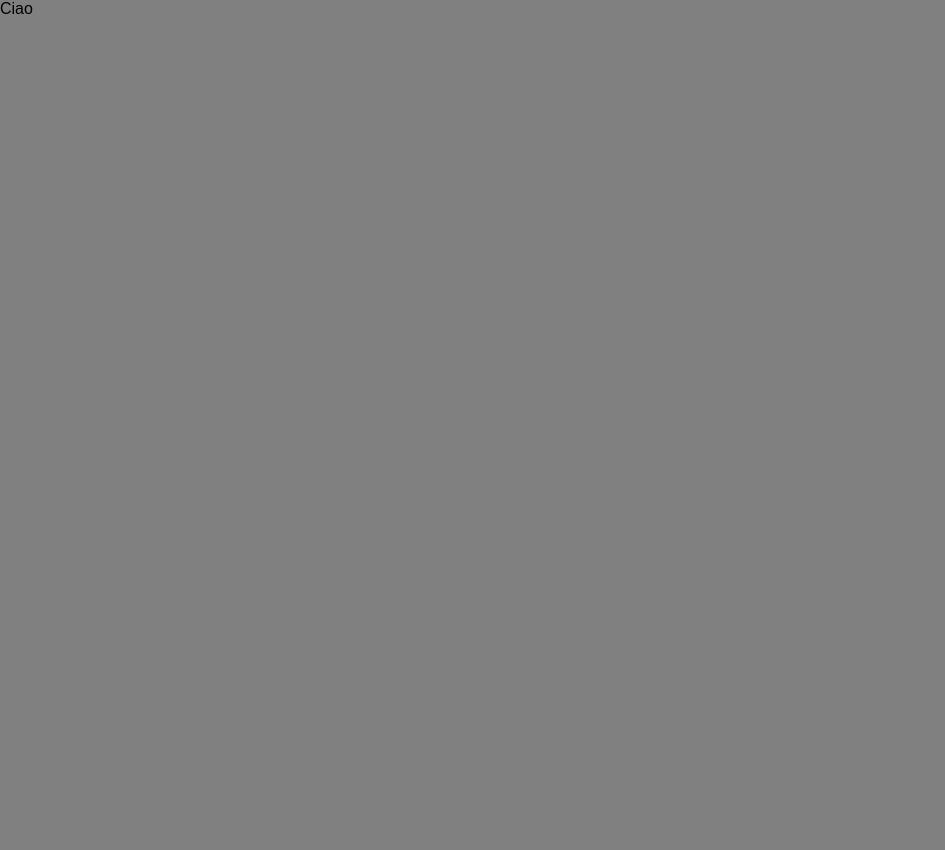
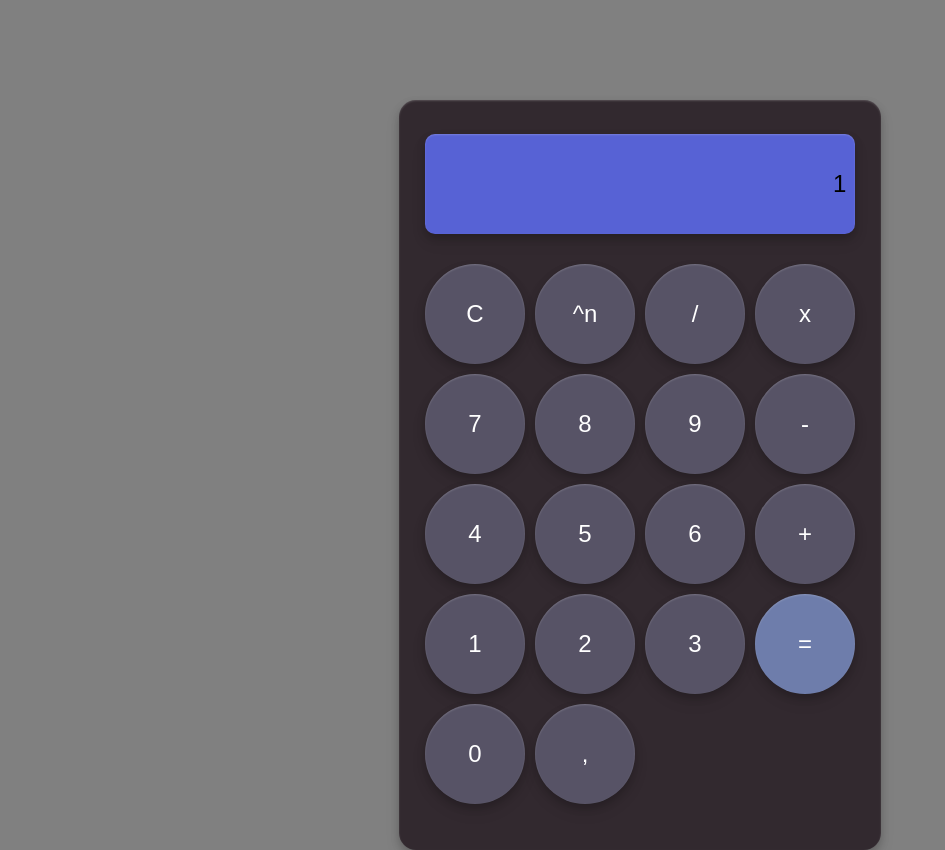
Before and after one commit to racket207-hub/esercizio_calcolatrice, a plain HTML site: page index.html in a window 1280 px wide. Shown: the whole page, without its empty margins (0-945 px from the left). Before the commit the page ends 800 px from the top, so only its background shows below. Drawn offline with Linux system fonts and the light colour scheme.

Commit message:
initial design of the calculator finished, started working on the script

```diff
--- a/index.html
+++ b/index.html
@@ -5,5 +5,37 @@
     <meta charset="UTF-8">
     <link rel="stylesheet" href="style/style.css">
   </head>
-  <body>Ciao</body>
+  <body>
+    <div class="container">
+      <!-- <div class="container-testo">
+        <h1>Calcolatrice non funzionante</h1>
+      </div> -->
+      <div class="container-calcolatrice">
+        <div class="display-risultato">
+          <span id="risultato">1</span>
+        </div>
+        <div class="griglia-tasti">
+          <button class="calculator-btn">C</button>
+          <button class="calculator-btn">^n</button>
+          <button class="calculator-btn">/</button>
+          <button class="calculator-btn">x</button>
+          <button class="calculator-btn" id="b1">7</button>
+          <button class="calculator-btn" id="b2">8</button>
+          <button class="calculator-btn" id="b3">9</button>
+          <button class="calculator-btn">-</button>
+          <button class="calculator-btn">4</button>
+          <button class="calculator-btn">5</button>
+          <button class="calculator-btn">6</button>
+          <button class="calculator-btn">+</button>
+          <button class="calculator-btn">1</button>
+          <button class="calculator-btn">2</button>
+          <button class="calculator-btn">3</button>
+          <button class="calculator-btn uguale">=</button>
+          <button class="calculator-btn">0</button>
+          <button class="calculator-btn">,</button>
+        </div>
+      </div>
+    </div>
+    <script src="scripts/script.js"></script>
+  </body>
 </html>
--- /dev/null
+++ b/scripts/script.js
@@ -0,0 +1,8 @@
+
+while(true){
+    for (let i = 0; i <= 9; i++){
+        document.getElementById('b' + i).addEventListener('click', () => {
+            document.getElementById('risultato').innerText = document.getElementById('b' + i).innerHTML;
+        })
+    }
+}
--- a/style/style.css
+++ b/style/style.css
@@ -1,5 +1,18 @@
 * {
   box-sizing: border-box;
+}
+
+:root {
+  --shadow-grey: #32292F;
+  --charcoal: #575366;
+  --grey-blue: #6E7DAB;
+  --slate-indigo: #5762D5;
+  --frozen-water: #D1E3DD;
+
+  --shadow:
+  inset 0 1px 2px #ffffff30,
+  0 4px 8px #00000030,
+  0 8px 16px #00000015;
 }
 
 body {
@@ -17,10 +30,11 @@ body {
   right: 0;
   margin-inline: auto;
   width: fit-content;
-  background-color: white;
-  border-radius: 10px;
-  height: 700px;
+  background-color: var(--shadow-grey);
+  border-radius: 17px;
+  height: 750px;
   padding: 2% 2% 1% 2%;
+  box-shadow: var(--shadow);
 }
 
 .container-testo {
@@ -33,7 +47,7 @@ body {
   flex-wrap: nowrap;
   text-align: center;
   border-radius: 10px;
-
+  box-shadow: var(--shadow);
 }
 
 .container-testo h1 {
@@ -45,13 +59,14 @@ body {
   display: flex;
   justify-content: end;
   align-items: center;
-  background-color: lightblue;
+  background-color: var(--slate-indigo);
   width: 100%;
   border-radius: 10px;
   padding: 1% 2%;
   margin: 2% 0% 1% 0%;
-  height: 60px;
-  font-size: 24px
+  height: 100px;
+  font-size: 24px;
+  box-shadow: var(--shadow);
 }
 
 .griglia-tasti{
@@ -59,5 +74,56 @@ body {
   grid-template-columns: repeat(4, 1fr);
   grid-template-rows: repeat(5, 1fr);
   gap: 10px;
-  height: 100%;
+  margin-top: 30px;
 }
+
+.calculator-btn{
+  height: 100px;
+  width: 100px;
+  border-radius: 50%;
+  background-color: var(--charcoal);
+  font-size: 24px;
+  color: white;
+  border: none;
+  transition: all 0.5s;
+  box-shadow: var(--shadow);
+}
+
+.calculator-btn:hover {
+  /* background-color: #5e5a6d; */
+  background-color: oklch(from var(--charcoal) calc(l/2 + .3) c h);
+  transform: scale(1.04);
+  box-shadow: rgba(255, 255, 255, 0.2) 0px 7px 29px 0px;
+  /* box-shadow: var(--shadow) */
+}
+
+.calculator-btn:active {
+  background-color: oklch(from var(--charcoal) calc(l/2 + .26) c h);
+  transform: scale(1.00);
+  box-shadow: rgba(255, 255, 255, 0.2) 0px 5px 19px 0px;
+}
+
+/* .calculator-btn-uguale{
+  height: 100px;
+  width: 100px;
+  border-radius: 50%;
+  background-color: var(--grey-blue);
+  font-size: 24px;
+  color: white;
+  border: none;
+  transition: all 0.5s;
+  box-shadow: var(--shadow);
+}
+ */
+
+ .uguale {
+  background-color: var(--grey-blue);
+ }
+
+ .uguale:hover{
+  background-color: oklch(from var(--grey-blue) calc(l/2 + .36) c h);
+ }
+
+  .uguale:active{
+  background-color: oklch(from var(--grey-blue) calc(l/2 + .32) c h);
+ }
```
